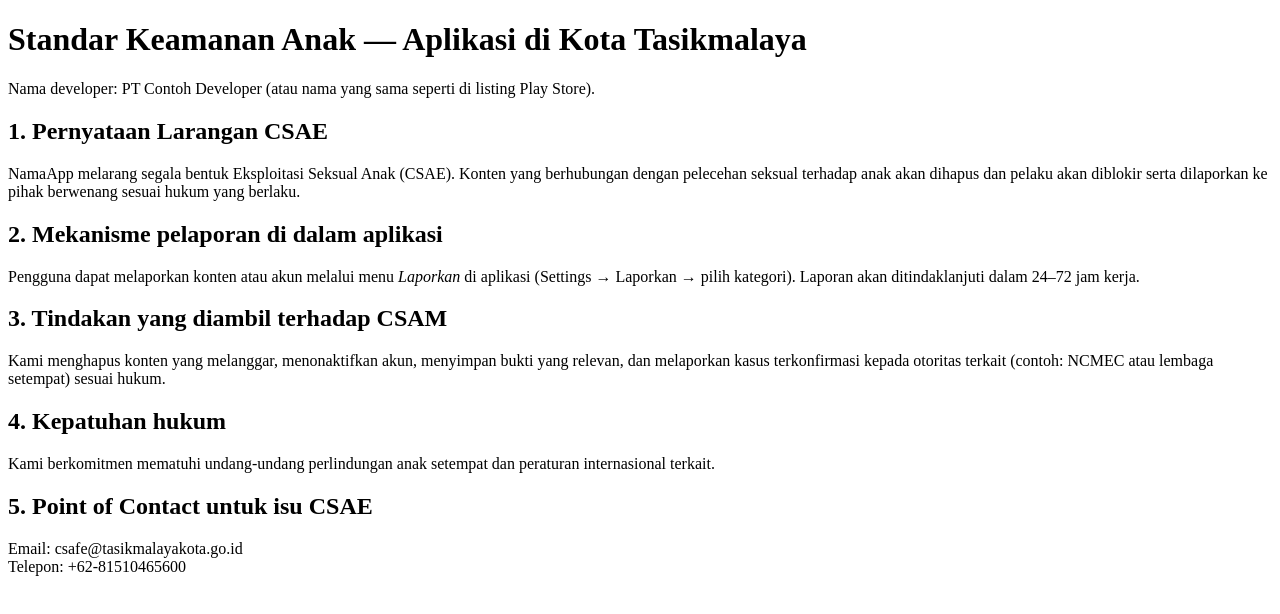
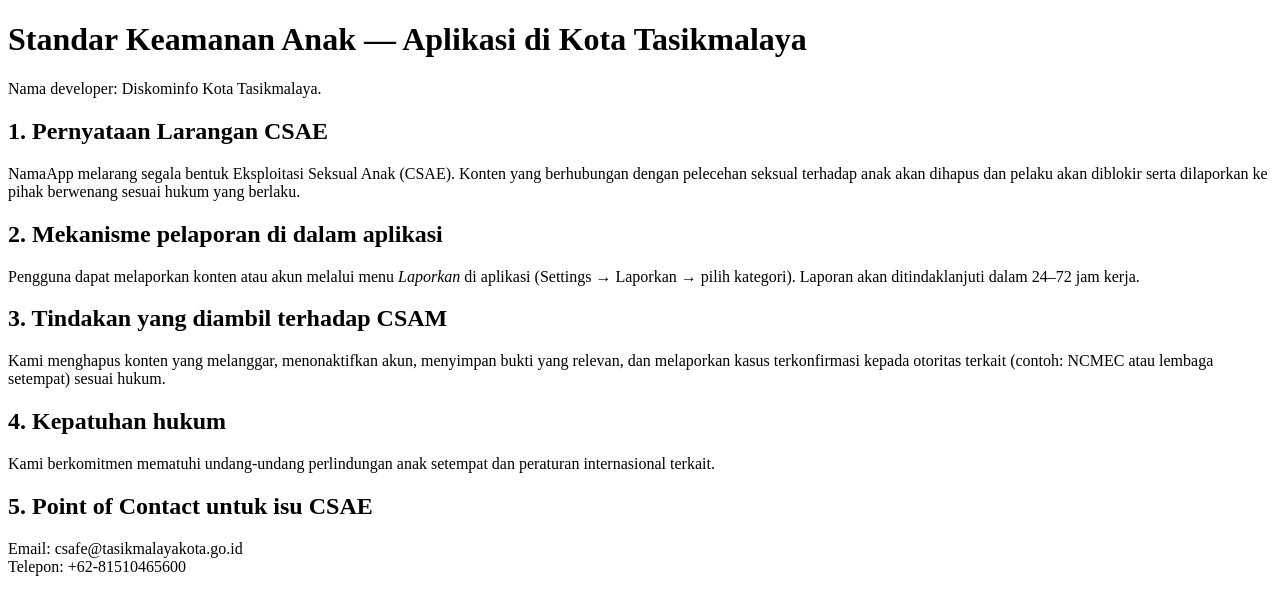
Before and after one commit to diskominfo-tasikmalayakota/tasikmalayakota-privacy, a plain HTML site: page child-safety/index.html in a window 1280 px wide. Drawn offline with Linux system fonts and the light colour scheme.

Commit message:
patch developer name

```diff
--- a/child-safety/index.html
+++ b/child-safety/index.html
@@ -3,7 +3,7 @@
 <head><meta charset="utf-8"><title>Standar Keamanan Anak — Aplikasi di Kota Tasikmalaya</title></head>
 <body>
   <h1>Standar Keamanan Anak — Aplikasi di Kota Tasikmalaya</h1>
-  <p>Nama developer: PT Contoh Developer (atau nama yang sama seperti di listing Play Store).</p>
+  <p>Nama developer: Diskominfo Kota Tasikmalaya.</p>
 
   <h2>1. Pernyataan Larangan CSAE</h2>
   <p>NamaApp melarang segala bentuk Eksploitasi Seksual Anak (CSAE). Konten yang berhubungan dengan pelecehan seksual terhadap anak akan dihapus dan pelaku akan diblokir serta dilaporkan ke pihak berwenang sesuai hukum yang berlaku.</p>
```
